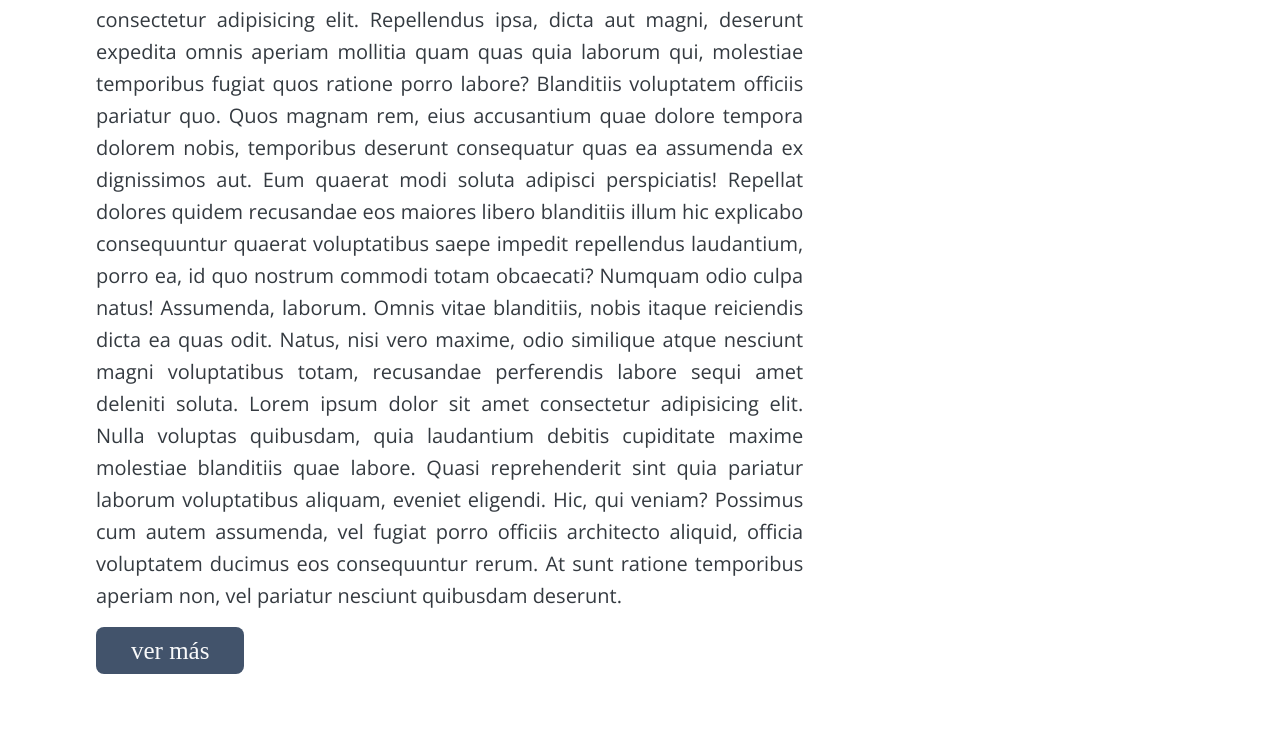
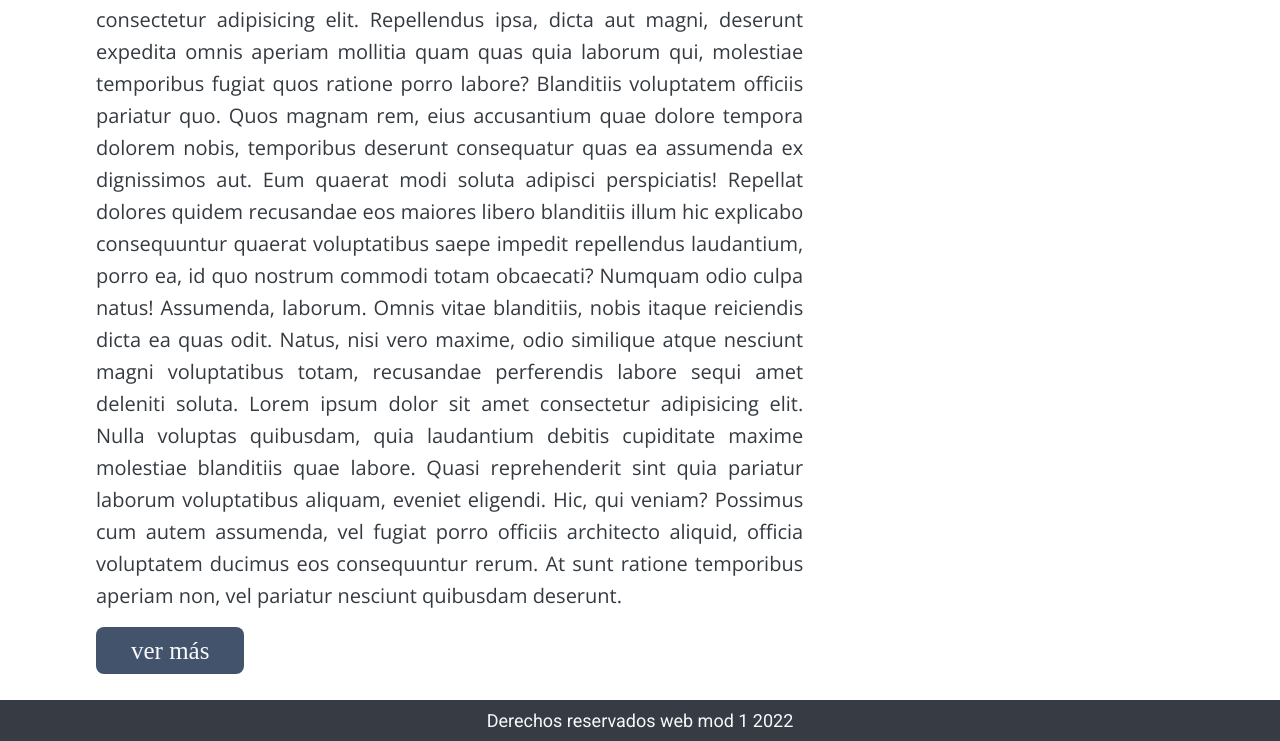
Before and after one commit to ArniWorld/proyectoBlog, a plain HTML site: page index.html in a window 1280 px wide. Shown: the part 3253-3994 px from the top of the page. Before the commit the page ends 3953 px from the top, so only its background shows below. Drawn offline with nearby package versions, Linux system fonts and the light colour scheme.

Commit message:
agregando footer HTML-CSS

```diff
--- a/css/styles.css
+++ b/css/styles.css
@@ -169,3 +169,14 @@
     line-height: 1.6;
     margin-bottom: 25px;
 }
+.footer{
+    background-color: var(--colorBloque);
+    padding: 10px 0;
+}
+
+.copy{
+    text-align: center;
+    color: var(--colorBlanco);
+    font-size: 18px;
+    font-family: var(--fuentePrimaria);
+}
--- a/index.html
+++ b/index.html
@@ -162,6 +162,9 @@
 
     </div>
 </main>
+<footer class="footer">
+    <p class="copy">Derechos reservados web mod 1 2022</p>
+</footer>
 
 </body>
 </html>
```
